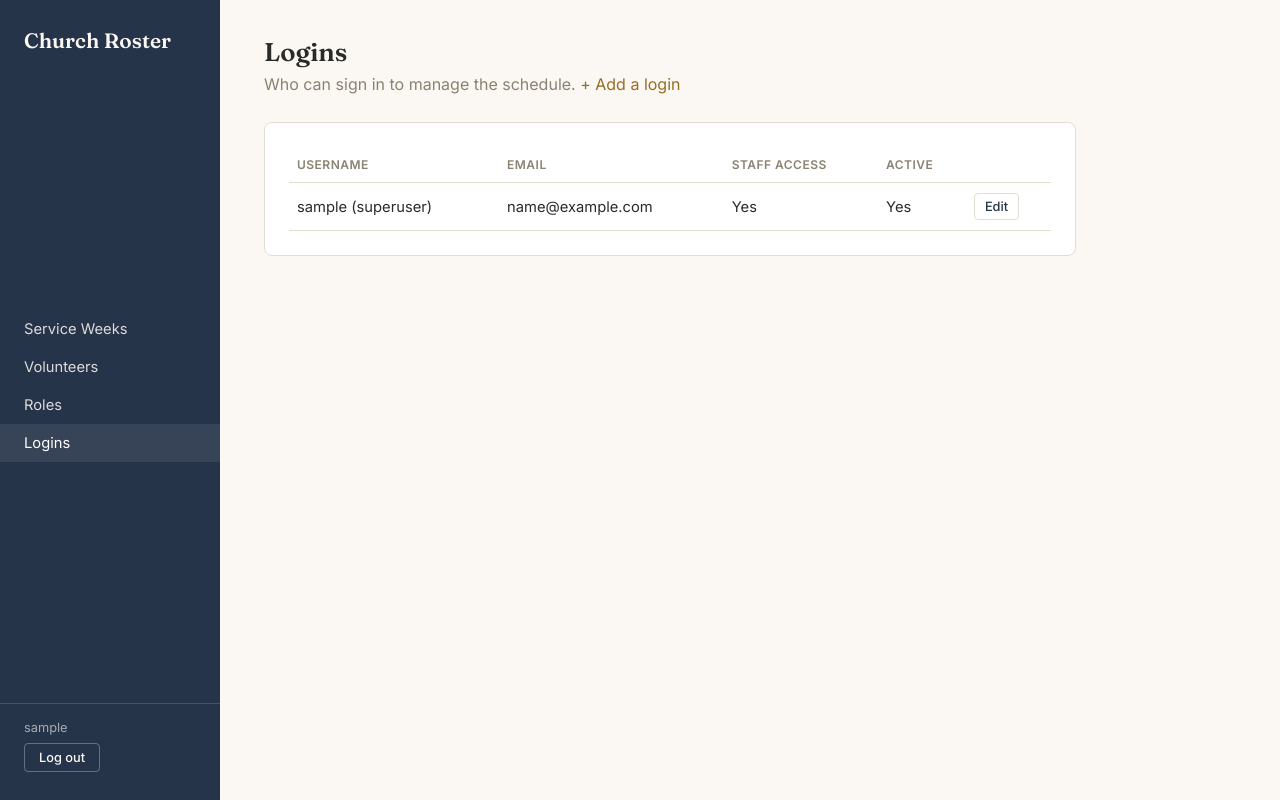
After one commit to cambridgebaptistchurchnz-arch/Planning-Webapp, a Django app: page /users/ in a window 1280 px wide. The commit adds this page. Run offline with Django 5.2, Linux system fonts and the light colour scheme; the visitor is signed in with stand-in values (Sample User, id 1); data comes from the database, SQL or seed files in the repository.

Commit message:
Add logout button and superuser-only login management

```diff
--- a/scheduling/templates/scheduling/dashboard_base.html
+++ b/scheduling/templates/scheduling/dashboard_base.html
@@ -47,6 +47,9 @@
             color: var(--paper);
             padding: 28px 0;
             flex-shrink: 0;
+            display: flex;
+            flex-direction: column;
+            justify-content: space-between;
         }
 
         .sidebar h1 {
@@ -67,6 +70,32 @@
         .sidebar nav a:hover, .sidebar nav a.active {
             background: rgba(251, 248, 243, 0.08);
             color: #fff;
+        }
+
+        .sidebar-footer {
+            padding: 16px 24px 0;
+            border-top: 1px solid rgba(251, 248, 243, 0.15);
+            margin-top: 16px;
+        }
+
+        .sidebar-user {
+            font-size: 0.8rem;
+            color: rgba(251, 248, 243, 0.6);
+            margin: 0 0 8px 0;
+        }
+
+        .sidebar-logout {
+            background: transparent;
+            border: 1px solid rgba(251, 248, 243, 0.3);
+            color: var(--paper);
+            font-size: 0.8rem;
+            padding: 6px 14px;
+            border-radius: 4px;
+            cursor: pointer;
+        }
+
+        .sidebar-logout:hover {
+            background: rgba(251, 248, 243, 0.1);
         }
 
         /* ---------- Main content ---------- */
@@ -222,7 +251,17 @@
             <a href="{% url 'dashboard' %}" class="{% block nav_dashboard %}{% endblock %}">Service Weeks</a>
             <a href="{% url 'volunteer_list' %}" class="{% block nav_volunteers %}{% endblock %}">Volunteers</a>
             <a href="{% url 'role_list' %}" class="{% block nav_roles %}{% endblock %}">Roles</a>
+            {% if user.is_superuser %}
+            <a href="{% url 'user_list' %}" class="{% block nav_users %}{% endblock %}">Logins</a>
+            {% endif %}
         </nav>
+        <div class="sidebar-footer">
+            <p class="sidebar-user">{{ user.username }}</p>
+            <form method="post" action="{% url 'logout' %}">
+                {% csrf_token %}
+                <button type="submit" class="sidebar-logout">Log out</button>
+            </form>
+        </div>
     </div>
     <div class="main">
         {% if messages %}
--- /dev/null
+++ b/scheduling/templates/scheduling/user_list.html
@@ -0,0 +1,47 @@
+{% extends "scheduling/dashboard_base.html" %}
+
+{% block nav_users %}active{% endblock %}
+
+{% block content %}
+<h2>Logins</h2>
+<p class="page-subtitle">
+    Who can sign in to manage the schedule. <a href="{% url 'user_add' %}">+ Add a login</a>
+</p>
+
+<div class="panel">
+    {% if users %}
+    <table>
+        <thead>
+            <tr>
+                <th>Username</th>
+                <th>Email</th>
+                <th>Staff access</th>
+                <th>Active</th>
+                <th></th>
+            </tr>
+        </thead>
+        <tbody>
+            {% for staff_user in users %}
+            <tr>
+                <td>{{ staff_user.username }}{% if staff_user.is_superuser %} (superuser){% endif %}</td>
+                <td>{{ staff_user.email|default:"" }}</td>
+                <td>{% if staff_user.is_staff %}Yes{% else %}No{% endif %}</td>
+                <td>{% if staff_user.is_active %}Yes{% else %}No{% endif %}</td>
+                <td>
+                    <a href="{% url 'user_edit' staff_user.pk %}" class="btn btn-secondary btn-small">Edit</a>
+                    {% if staff_user.pk != user.pk %}
+                    <form method="post" action="{% url 'user_delete' staff_user.pk %}" style="display:inline;" onsubmit="return confirm('Remove login for {{ staff_user.username }}?');">
+                        {% csrf_token %}
+                        <button type="submit" class="btn-danger">Remove</button>
+                    </form>
+                    {% endif %}
+                </td>
+            </tr>
+            {% endfor %}
+        </tbody>
+    </table>
+    {% else %}
+        <p class="empty">No logins yet.</p>
+    {% endif %}
+</div>
+{% endblock %}
--- a/scheduling/urls.py
+++ b/scheduling/urls.py
@@ -1,3 +1,4 @@
+from django.contrib.auth.views import LogoutView
 from django.urls import path
 
 from . import views
@@ -26,4 +27,9 @@ urlpatterns = [
     path("roles/new/", views.role_edit, name="role_add"),
     path("roles/<int:pk>/edit/", views.role_edit, name="role_edit"),
     path("roles/<int:pk>/delete/", views.role_delete, name="role_delete"),
+    path("users/", views.user_list, name="user_list"),
+    path("users/new/", views.user_edit, name="user_add"),
+    path("users/<int:pk>/edit/", views.user_edit, name="user_edit"),
+    path("users/<int:pk>/delete/", views.user_delete, name="user_delete"),
+    path("logout/", LogoutView.as_view(next_page="/admin/login/"), name="logout"),
 ]
--- a/scheduling/views.py
+++ b/scheduling/views.py
@@ -1,13 +1,17 @@
 from django.contrib import messages
 from django.contrib.admin.views.decorators import staff_member_required
+from django.contrib.auth import get_user_model
+from django.http import HttpResponseForbidden
 from django.shortcuts import get_object_or_404, redirect, render
 from django.urls import reverse
 from django.utils import timezone
 import requests
 
 from .emailing import send_assignment_email
-from .forms import AssignmentForm, RoleForm, ServiceItemForm, ServiceWeekForm, VolunteerForm
+from .forms import AssignmentForm, RoleForm, ServiceItemForm, ServiceWeekForm, StaffUserForm, VolunteerForm
 from .models import Assignment, Role, ServiceWeek, Volunteer
+
+User = get_user_model()
 
 
 def respond_to_assignment(request, token):
@@ -188,3 +192,52 @@ def role_delete(request, pk):
     role.delete()
     messages.success(request, "Removed role.")
     return redirect("role_list")
+
+
+@staff_member_required
+def user_list(request):
+    if not request.user.is_superuser:
+        return HttpResponseForbidden("You don't have permission to manage logins.")
+    users = User.objects.all().order_by("username")
+    return render(request, "scheduling/user_list.html", {"users": users})
+
+
+@staff_member_required
+def user_edit(request, pk=None):
+    if not request.user.is_superuser:
+        return HttpResponseForbidden("You don't have permission to manage logins.")
+
+    staff_user = get_object_or_404(User, pk=pk) if pk else None
+
+    if request.method == "POST":
+        form = StaffUserForm(request.POST, instance=staff_user)
+        if form.is_valid():
+            password = form.cleaned_data.get("password")
+            if not staff_user and not password:
+                form.add_error("password", "A password is required for a new login.")
+            else:
+                user_obj = form.save(commit=False)
+                if password:
+                    user_obj.set_password(password)
+                user_obj.save()
+                messages.success(request, "Saved login.")
+                return redirect("user_list")
+    else:
+        form = StaffUserForm(instance=staff_user)
+
+    return render(request, "scheduling/user_form.html", {"form": form, "staff_user": staff_user})
+
+
+@staff_member_required
+def user_delete(request, pk):
+    if not request.user.is_superuser:
+        return HttpResponseForbidden("You don't have permission to manage logins.")
+
+    staff_user = get_object_or_404(User, pk=pk)
+    if staff_user.pk == request.user.pk:
+        messages.error(request, "You can't remove your own login while logged in as it.")
+        return redirect("user_list")
+
+    staff_user.delete()
+    messages.success(request, "Removed login.")
+    return redirect("user_list")
```
Also changed, not shown: scheduling/forms.py (+15 -0 lines), scheduling/templates/scheduling/user_form.html (added, +35 -0 lines).
